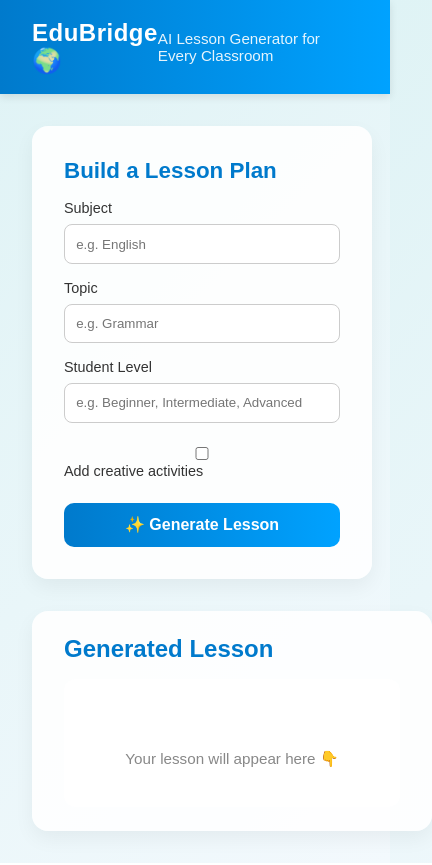
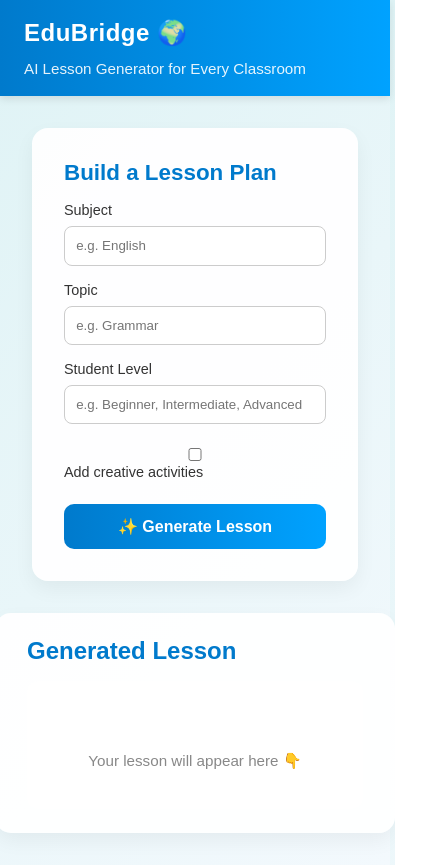
Before and after one commit to jeissy4/mlh-hack, a React (Vite) app in the folder edubridge/: page / in a window 390 px wide. Shown: the whole page, 432 px wide, since content can reach past the window. Built offline with nearby package versions, Linux system fonts and the light colour scheme.

Commit message:
added mobile responsiveness

```diff
--- a/edubridge/src/index.css
+++ b/edubridge/src/index.css
@@ -10,16 +10,19 @@ body {
   background: linear-gradient(135deg, #dff3f5, #f3f9fd);
   color: #222;
   min-height: 100vh;
+  overflow-x: hidden;
 }
 
 /* ===== Navbar ===== */
 .navbar {
   background: linear-gradient(90deg, #007acc, #00a2ff);
   color: white;
-  padding: 1.2rem 2rem;
+  padding: 1.2rem 1.5rem;
   display: flex;
   align-items: center;
   justify-content: space-between;
+  flex-wrap: wrap; /* ✅ lets text wrap properly */
+  gap: 0.8rem;
   box-shadow: 0 3px 8px rgba(0, 0, 0, 0.1);
 }
 
@@ -42,14 +45,17 @@ body {
   gap: 2rem;
   padding: 2rem;
   justify-content: center;
+  align-items: flex-start;
+  max-width: 1300px;
+  margin: 0 auto;
 }
 
 /* ===== Lesson Form ===== */
 .lesson-form {
   flex: 1;
-  min-width: 340px;
+  min-width: 320px;
   max-width: 420px;
-  background: rgba(255, 255, 255, 0.9);
+  background: rgba(255, 255, 255, 0.95);
   border-radius: 16px;
   padding: 2rem;
   box-shadow: 0 8px 20px rgba(0, 0, 0, 0.05);
@@ -113,19 +119,21 @@ body {
 .lesson-output-container {
   flex: 2;
   min-width: 400px;
-  background: rgba(255, 255, 255, 0.9);
+  background: rgba(255, 255, 255, 0.95);
   border-radius: 16px;
   padding: 1.5rem 2rem;
   box-shadow: 0 8px 20px rgba(0, 0, 0, 0.05);
   display: flex;
   flex-direction: column;
+  height: fit-content;
 }
 
 .lesson-output-header {
   display: flex;
   justify-content: space-between;
   align-items: center;
-  flex-wrap: wrap;
+  flex-wrap: wrap; /* ✅ no overflow */
+  gap: 0.5rem;
   margin-bottom: 1rem;
 }
 
@@ -137,29 +145,16 @@ body {
 .btn-group {
   display: flex;
   align-items: center;
+  flex-wrap: wrap;
   gap: 0.5rem;
 }
 
-/* Buttons */
+/* ===== Buttons ===== */
 .regen-select {
   border-radius: 8px;
   padding: 0.5rem;
   border: 1px solid #ccc;
-}
-
-.regen-btn {
-  background: #ffb300;
-  color: white;
-  border: none;
-  padding: 0.6rem 1rem;
-  border-radius: 8px;
-  font-weight: 600;
-  cursor: pointer;
-  transition: background 0.2s;
-}
-
-.regen-btn:hover {
-  background: #ffa000;
+  min-width: 160px;
 }
 
 .export-btn {
@@ -177,7 +172,7 @@ body {
   background: #00995c;
 }
 
-/* ===== Markdown output ===== */
+/* ===== Markdown Output ===== */
 .lesson-output {
   background: white;
   border-radius: 12px;
@@ -186,10 +181,13 @@ body {
   line-height: 1.7;
   color: #222;
   font-size: 0.95rem;
+  max-height: 70vh; /* ✅ keeps it scrollable */
 }
 
-.lesson-output h2, .lesson-output h3 {
+.lesson-output h2,
+.lesson-output h3 {
   color: #007acc;
+  margin-top: 1.2rem;
 }
 
 .lesson-output p {
@@ -201,16 +199,8 @@ body {
   text-align: center;
   margin-top: 3rem;
 }
-.dashboard-container {
-  display: flex;
-  align-items: flex-start; /* ✅ prevents form stretching */
-  gap: 2rem;
-  padding: 2rem;
-}
 
-.lesson-form {
-  align-self: flex-start; /* ✅ form height stays consistent */
-}
+/* ===== Markdown Typography ===== */
 .markdown-content h2 {
   color: #007acc;
   border-bottom: 2px solid #e0f2f9;
@@ -243,8 +233,6 @@ body {
   margin-top: 1rem;
 }
 
-
-
 /* ===== Loader ===== */
 .loader {
   text-align: center;
@@ -258,10 +246,3 @@ body {
   from { opacity: 0.4; }
   to { opacity: 1; }
 }
-
-/* ===== Responsive ===== */
-@media (max-width: 900px) {
-  .dashboard-container {
-    flex-direction: column;
-  }
-}
```
